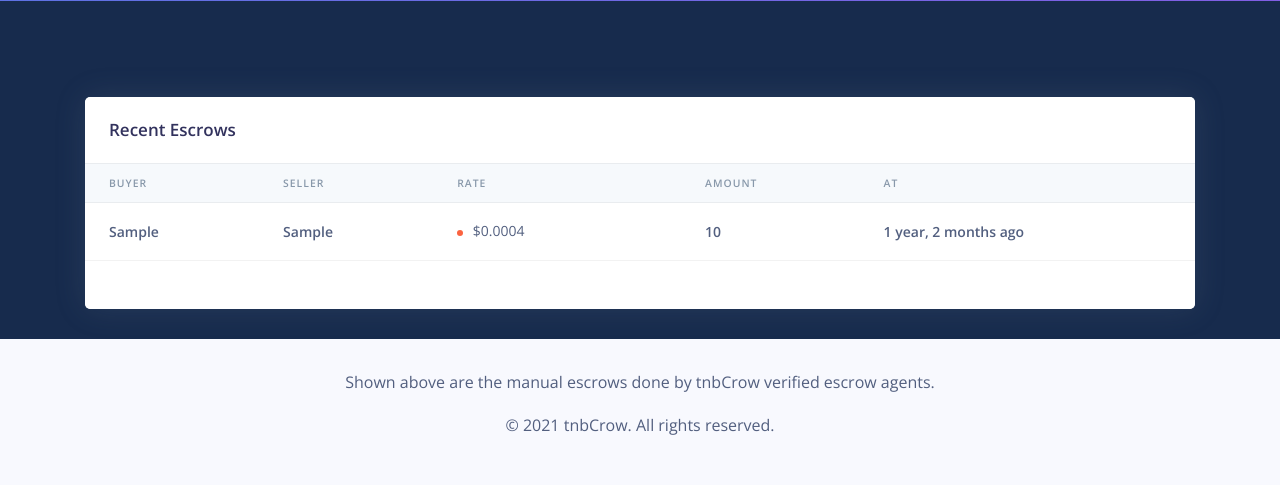
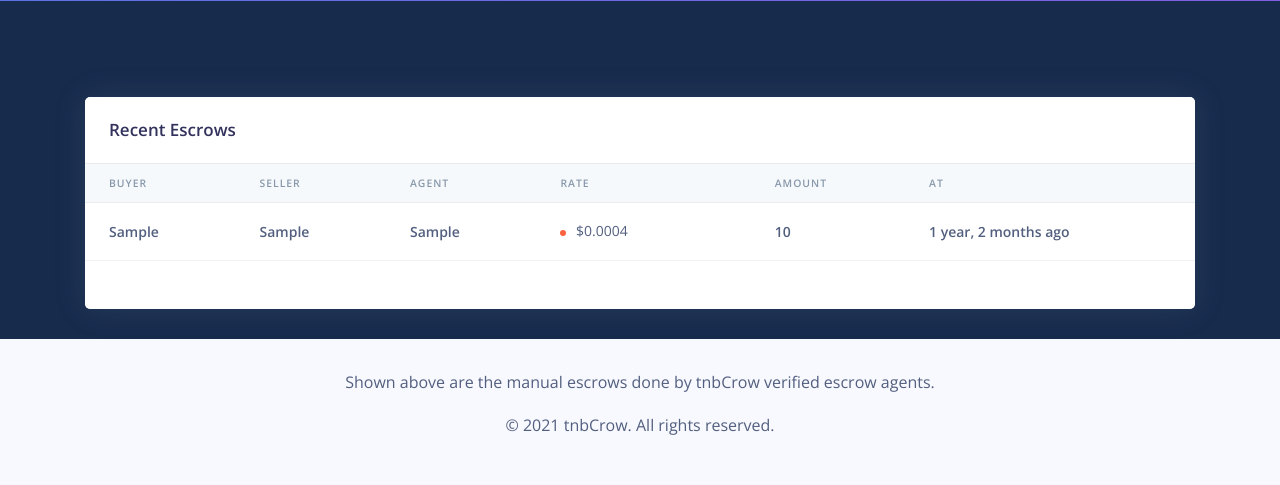
Before and after one commit to tnbCrow/crow-mvp, a Django app: page / in a window 1280 px wide. Shown: the part 454-939 px from the top of the page. Run offline with Django 3.2, Linux system fonts and the light colour scheme; tables that the repository leaves empty hold one stand-in row (values such as "Sample post"); some libraries are stand-ins or nearby versions.

Commit message:
agent field in table

```diff
--- a/trades/templates/home.html
+++ b/trades/templates/home.html
@@ -103,6 +103,7 @@
                   <tr>
                     <th scope="col">Buyer</th>
                     <th scope="col">Seller</th>
+                    <th scope="col">Agent</th>
                     <th scope="col">Rate</th>
                     <th scope="col">Amount</th>
                     <th scope="col">At</th>
@@ -127,6 +128,17 @@
                         <div class="media-body">
                         {% if info.seller_public %}
                           <span class="mb-0 text-sm">{{ info.seller }}</span>
+                        {% else %}
+                          <span class="mb-0 text-sm">********</span>
+                        {% endif%}
+                        </div>
+                      </div>
+                    </th>
+                    <th scope="row">
+                      <div class="media align-items-center">
+                        <div class="media-body">
+                        {% if info.agent_public %}
+                          <span class="mb-0 text-sm">{{ info.agent }}</span>
                         {% else %}
                           <span class="mb-0 text-sm">********</span>
                         {% endif%}
```
